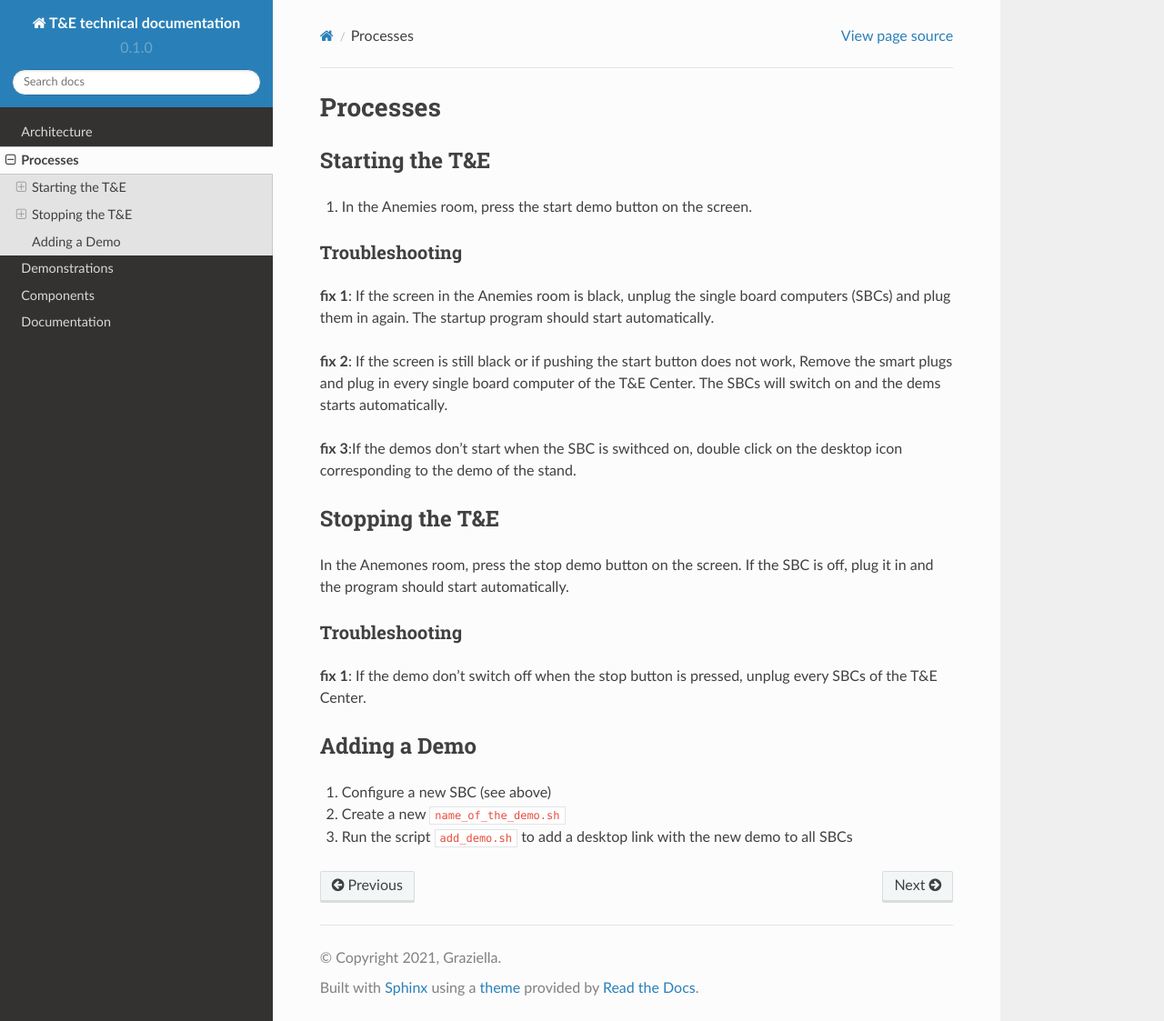
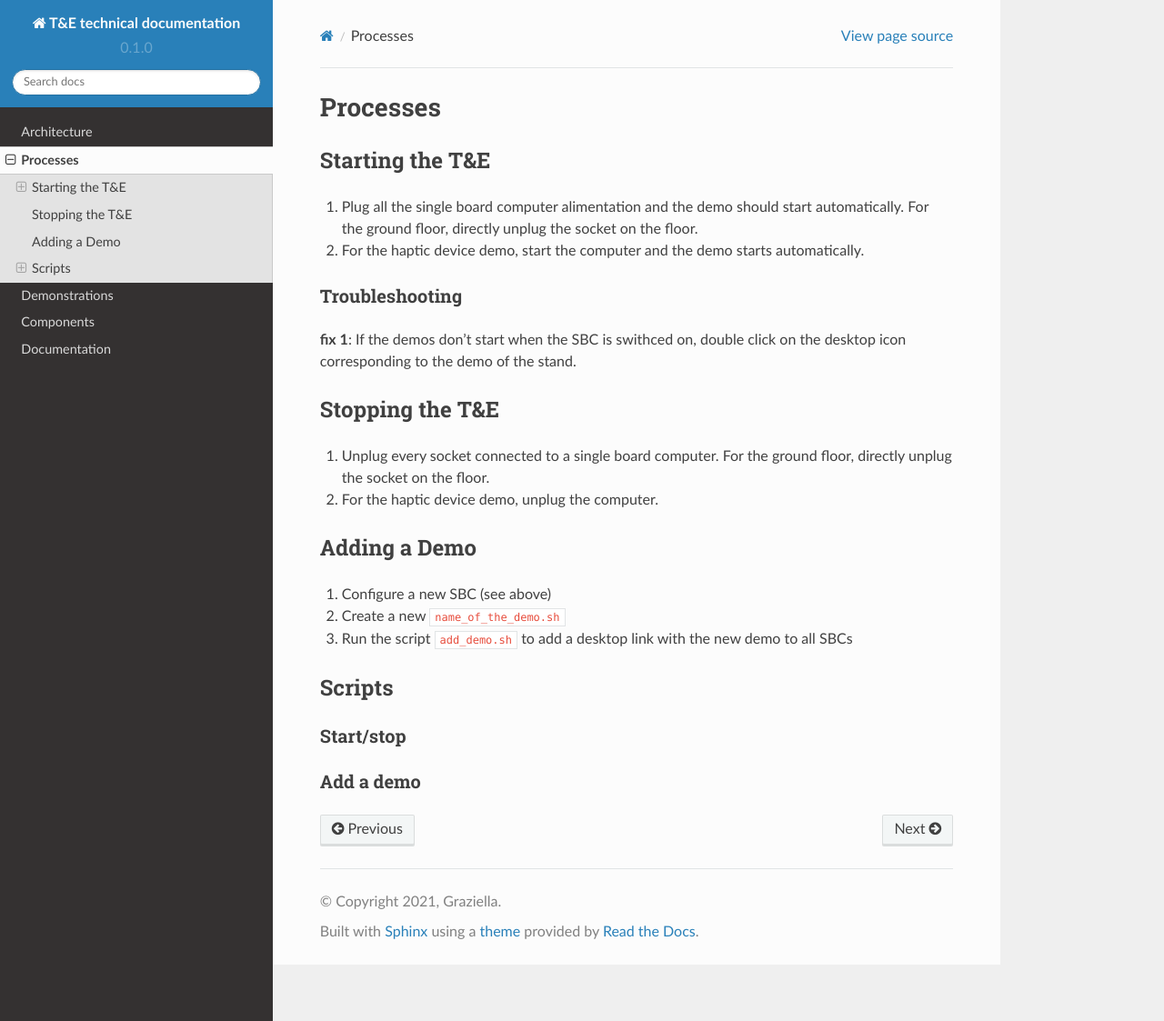
Before and after one commit to FARI-brussels/TE-technical-documentation, a Sphinx documentation site: the page built from docs/source/processes.rst, in a window 1280 px wide and 1123 px high. Shown: the whole window at 91% size. Built offline with Sphinx 7.4.7 and the Read the Docs theme 2.0.0, drawn with Linux system fonts in a browser that asks for light colours.

Commit message:
holidays

```diff
--- a/docs/source/architecture.rst
+++ b/docs/source/architecture.rst
@@ -4,7 +4,7 @@ Demos are hosted on SBCs
 
 
 .. figure:: figures/TEarchitecture.drawio.png
-   :scale: 40 %
+   :scale: 80 %
    :alt: Alternative text for image
 
    General architecture
--- a/docs/source/components.rst
+++ b/docs/source/components.rst
@@ -7,6 +7,8 @@ Content Management System
 -------------------------
 
 CMS is based on strapi and hosted on Gandi
+
+`Link https://github.com/FARI-brussels/Content-Mangement-System`_
 
 
 .. _sbc:
--- a/docs/source/processes.rst
+++ b/docs/source/processes.rst
@@ -6,30 +6,21 @@ Processes
 Starting the T&E
 -----------------
 
-1. In the Anemies room, press the start demo button on the screen.
+1. Plug all the single board computer alimentation and the demo should start automatically. For the ground floor, directly unplug the socket on the floor.
+2. For the haptic device demo, start the computer and the demo starts automatically.
 
 Troubleshooting
 ^^^^^^^^^^^^^^^
-**fix 1**: If the screen in the Anemies room is black, unplug the single board computers (SBCs) and plug them in again. The startup program should start automatically.
 
-**fix 2**: If the screen is still black or if pushing the start button does not work, Remove the smart plugs and plug in every single board computer of the T&E Center.
-The SBCs will switch on and the dems starts automatically.
-
-**fix 3**:If the demos don't start when the SBC is swithced on, double click on the desktop icon corresponding to the demo of the stand.
+**fix 1**: If the demos don't start when the SBC is swithced on, double click on the desktop icon corresponding to the demo of the stand.
 
 .. _stopping:
 
 Stopping the T&E
 -----------------
 
-In the Anemones room, press the stop demo button on the screen. If the SBC is off, plug it in and the program should start automatically.
-
-Troubleshooting
-^^^^^^^^^^^^^^^
-
-**fix 1**: If the demo don't switch off when the stop button is pressed, unplug every SBCs of the T&E Center.
-
-.. _adding:
+1. Unplug every socket connected to a single board computer. For the ground floor, directly unplug the socket on the floor.
+2. For the haptic device demo, unplug the computer.
 
 Adding a Demo
 -------------
@@ -37,3 +28,19 @@ Adding a Demo
 1. Configure a new SBC (see above)
 2. Create a new ``name_of_the_demo.sh``
 3. Run the script ``add_demo.sh`` to add a desktop link with the new demo to all SBCs
+
+
+
+.. _scripts:
+
+Scripts
+-------
+
+
+Start/stop
+^^^^^^^^^^
+
+
+
+Add a demo
+^^^^^^^^^^
```
Also changed, not shown: docs/source/demonstration.rst (+12 -0 lines).
